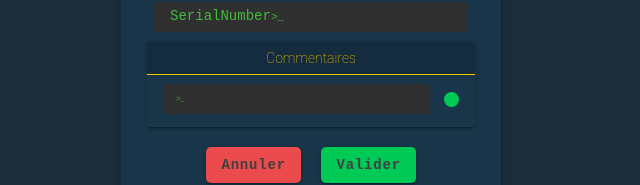
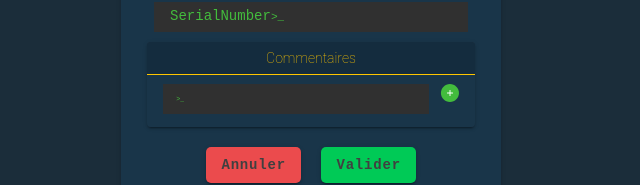
Before and after one commit to Admiralis/front-ionic, a React (Create React App) app: page /scan/add/confirm in a window 1280 px wide. Shown: the part 242-427 px from the top of the page, without its empty margins (329-969 px from the left). Built offline with nearby package versions, Linux system fonts and the light colour scheme.

Commit message:
style: apparence bouton commentaires :lipstick:

```diff
--- /dev/null
+++ b/src/commons/components/Buttons/CommentButtons/CommentsButtons.component.tsx
@@ -0,0 +1,42 @@
+import React from 'react';
+
+interface CommentsButtonsComponentProps {
+    action: 'add' | 'remove';
+    onClick?: () => void;
+}
+
+const CommentsButtonsComponent = (props: CommentsButtonsComponentProps) => {
+
+    const {action, onClick} = props;
+
+    return (
+        <button onClick={onClick} >
+            {action === 'remove' &&
+                <svg width="19" height="18" viewBox="0 0 19 18" fill="none" xmlns="http://www.w3.org/2000/svg">
+                    <path
+                        d="M18.9767 9C18.9767 13.9706 14.9339 18 9.94675 18C4.95962 18 0.916748 13.9706 0.916748 9C0.916748 4.02944 4.95962 0 9.94675 0C14.9339 0 18.9767 4.02944 18.9767 9Z"
+                        fill="#EB4B4D"/>
+                    <path
+                        d="M12.6045 8.55664C12.7594 8.55664 12.8688 8.5931 12.9326 8.66602C13.001 8.73438 13.0352 8.85286 13.0352 9.02148C13.0352 9.1901 13.001 9.31087 12.9326 9.38379C12.8688 9.45215 12.7594 9.48633 12.6045 9.48633H7.39551C7.24056 9.48633 7.12891 9.45215 7.06055 9.38379C6.99674 9.31087 6.96484 9.1901 6.96484 9.02148C6.96484 8.85286 6.99674 8.73438 7.06055 8.66602C7.12891 8.5931 7.24056 8.55664 7.39551 8.55664H12.6045Z"
+                        fill="white"/>
+                </svg>
+            }
+            {
+                action === 'add' &&
+                (
+                    <svg width="19" height="18" viewBox="0 0 19 18" fill="none" xmlns="http://www.w3.org/2000/svg">
+                        <path
+                            d="M18.9767 9C18.9767 13.9706 14.9339 18 9.94675 18C4.95962 18 0.916748 13.9706 0.916748 9C0.916748 4.02944 4.95962 0 9.94675 0C14.9339 0 18.9767 4.02944 18.9767 9Z"
+                            fill="#43BC3D"/>
+                        <path
+                            d="M10 5.98633C10.1686 5.98633 10.2871 6.02051 10.3555 6.08887C10.4284 6.15267 10.4648 6.26204 10.4648 6.41699V8.55664H12.6045C12.7594 8.55664 12.8688 8.5931 12.9326 8.66602C13.001 8.73438 13.0352 8.85286 13.0352 9.02148C13.0352 9.1901 13.001 9.31087 12.9326 9.38379C12.8688 9.45215 12.7594 9.48633 12.6045 9.48633H10.4648V11.626C10.4648 11.7809 10.4284 11.8926 10.3555 11.9609C10.2871 12.0247 10.1686 12.0566 10 12.0566C9.83138 12.0566 9.71061 12.0247 9.6377 11.9609C9.56934 11.8926 9.53516 11.7809 9.53516 11.626V9.48633H7.39551C7.24056 9.48633 7.12891 9.45215 7.06055 9.38379C6.99674 9.31087 6.96484 9.1901 6.96484 9.02148C6.96484 8.85286 6.99674 8.73438 7.06055 8.66602C7.12891 8.5931 7.24056 8.55664 7.39551 8.55664H9.53516V6.41699C9.53516 6.26204 9.56934 6.15267 9.6377 6.08887C9.71061 6.02051 9.83138 5.98633 10 5.98633Z"
+                            fill="white"/>
+                    </svg>
+                )
+            }
+        </button>
+    )
+
+};
+
+export default CommentsButtonsComponent;
--- a/src/commons/components/Forms/Comments/CommentIterator/CommentIterator.component.tsx
+++ b/src/commons/components/Forms/Comments/CommentIterator/CommentIterator.component.tsx
@@ -4,6 +4,7 @@ import {LinuxButtonComponent} from "../../../Buttons";
 import {AsciiInputComponent} from "../../Inputs/AsciiInput/AsciiInput.component";
 import styles from "./CommentIterator.module.css";
 import {ellipse} from "ionicons/icons";
+import CommentsButtonsComponent from "../../../Buttons/CommentButtons/CommentsButtons.component";
 
 interface CommentIteratorProps {
     comments?: ComputerComment[]
@@ -66,9 +67,8 @@ export const CommentIteratorComponent = (props: CommentIteratorProps) => {
                                 smallText
                                 disabled
                             />
-                            <LinuxButtonComponent
-                                color="red"
-                                small
+                            <CommentsButtonsComponent
+                                action="remove"
                                 onClick={() => removeComment(index)}
                             />
                         </div>
@@ -81,8 +81,8 @@ export const CommentIteratorComponent = (props: CommentIteratorProps) => {
                                      smallText
                                      onBlur={handleBlur}
                 />
-                <LinuxButtonComponent
-                    small
+                <CommentsButtonsComponent
+                    action="add"
                     onClick={() => addComment()}
                 />
             </div>
```
